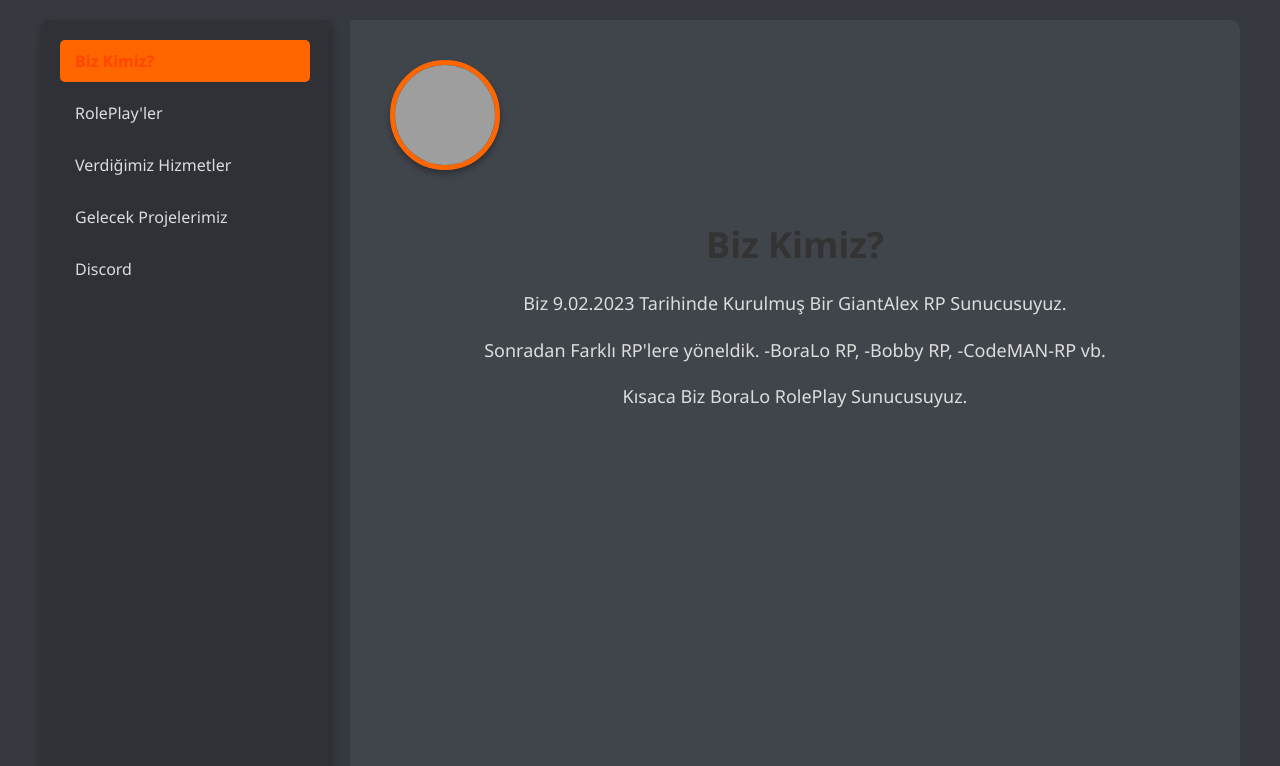
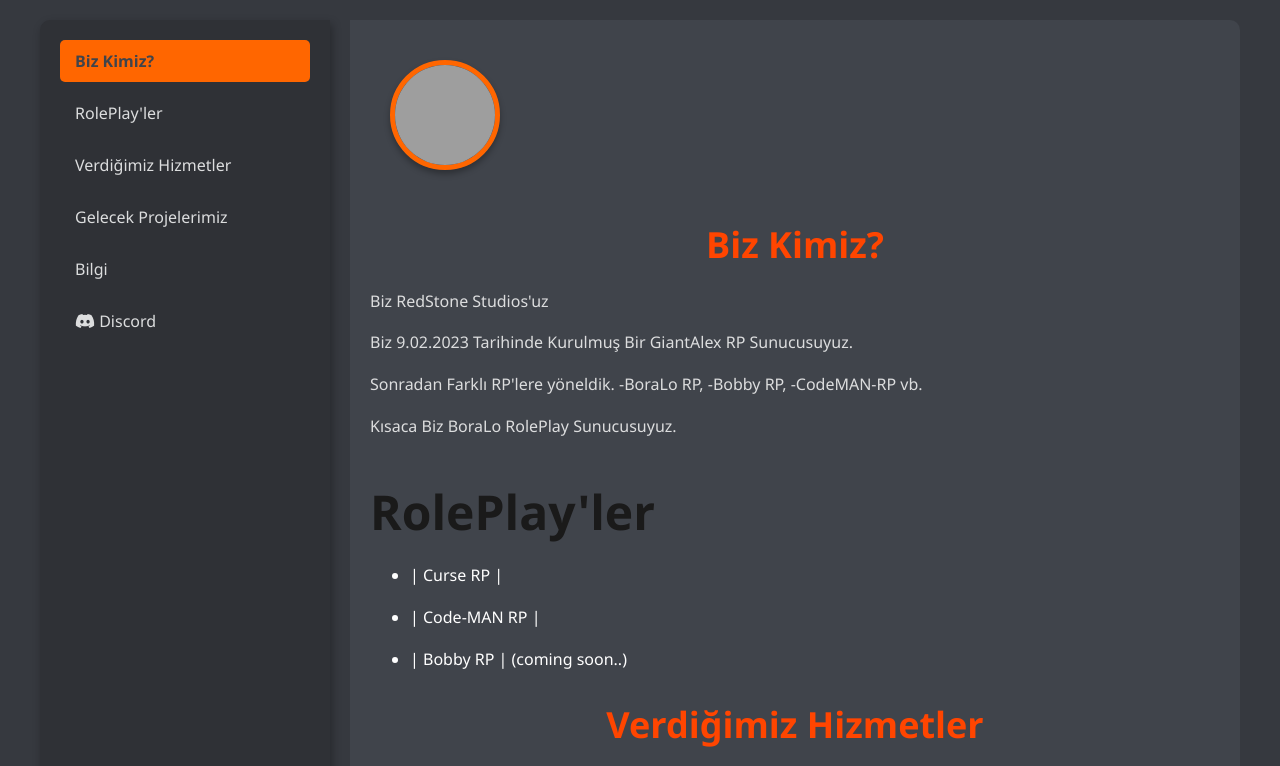
Before and after one commit to ClayQ1453/RSS-WEB, a plain HTML site: page index.html in a window 1280 px wide. Both pictures are taken after a click on the link "Biz Kimiz?". Shown: the top 766 px of the page. Drawn offline with Linux system fonts and the light colour scheme; grey boxes are pictures that could not be loaded.

Commit message:
index.html

```diff
--- a/index.html
+++ b/index.html
@@ -6,40 +6,6 @@
     <title>RedStone Studios</title>
     <link rel="stylesheet" href="main.css">
     <link rel="stylesheet" href="https://cdnjs.cloudflare.com/ajax/libs/font-awesome/6.6.0/css/all.min.css">
-    <style>
-        .section h2 {
-            font-size: 36px;
-            color: #333;
-            text-align: center;
-            margin-bottom: 20px;
-        }
-
-        .section p {
-            font-size: 18px;
-            line-height: 1.6;
-            text-align: center;
-        }
-
-        .large-heading {
-            font-size: 48px;
-            color: #ff4500;
-            text-align: center;
-            margin-bottom: 20px;
-        }
-
-        .hidden {
-            display: none;
-        }
-
-        .sidebar-nav a.active {
-            color: #ff4500;
-            font-weight: bold;
-        }
-
-        .content-area {
-            transition: all 0.3s ease-in-out;
-        }
-    </style>
 </head>
 <body>
     <div class="main-container">
@@ -49,7 +15,10 @@
                 <a href="#services" class="services-link">RolePlay'ler</a>
                 <a href="#hizmetler" class="toggle-service">Verdiğimiz Hizmetler</a>
                 <a href="#portfolio">Gelecek Projelerimiz</a>
-                <a href="javascript:void(0);" id="discordLink">Discord</a>
+                <a href="#bilgi" class="toggle-service">Bilgi</a>
+                <a href="javascript:void(0);" id="discordLink">
+                    <i class="fab fa-discord"></i> Discord
+                </a>
             </nav>
         </aside>
 
@@ -60,19 +29,24 @@
                 </div>
             </header>
 
-            <section id="home" class="section">
+            <section id="home" class="section visible">
                 <h2>Biz Kimiz?</h2>
-                <p>Biz 9.02.2023 Tarihinde Kurulmuş Bir GiantAlex RP Sunucusuyuz.<p>
-                <p>Sonradan Farklı RP'lere yöneldik. -BoraLo RP, -Bobby RP, -CodeMAN-RP vb.<p>
+                <p>Biz RedStone Studios'uz <p>
+                <p>Biz 9.02.2023 Tarihinde Kurulmuş Bir GiantAlex RP Sunucusuyuz.</p>
+                <p>Sonradan Farklı RP'lere yöneldik. -BoraLo RP, -Bobby RP, -CodeMAN-RP vb.</p>
                 <p>Kısaca Biz BoraLo RolePlay Sunucusuyuz.</p>
             </section>
 
-            <section id="services" class="section hidden">
-                <h2>RolePlay'ler</h2>
-                <p>Curse RP, Code-MAN RP, Bobby RP - | coming soon. |</p>
+            <section id="services" class="section">
+                <h1 style="font-size: 3em; color: rgb(26, 26, 26); margin-bottom: 20px;">RolePlay'ler</h1>
+                <ul>
+                    <li style="margin-bottom: 20px;"> | Curse RP | </li>
+                    <li style="margin-bottom: 20px;"> | Code-MAN RP | </li>
+                    <li style="margin-bottom: 20px;"> | Bobby RP | (coming soon..) </li>
+                </ul>
             </section>
 
-            <section id="hizmetler" class="section hidden">
+            <section id="hizmetler" class="section">
                 <h2 class="large-heading">Verdiğimiz Hizmetler</h2>
                 <div class="service-content">
                     <ul>
@@ -85,11 +59,26 @@
                 </div>
             </section>
 
-            <section id="portfolio" class="section hidden">
+            <section id="portfolio" class="section">
                 <h2>Gelecek Projelerimiz</h2>
                 <p>1- VDS'li Sunucular</p>
                 <p>2- Bobby RP</p>
                 <p>3- RSS Launcher | RedStone Studios Launcher</p>
+            </section>
+
+            <section id="bilgi" class="section">
+                <h2>Bilgi</h2>
+                <p>YouTube Platformlarımız</p>
+                <div class="youtube-links">
+                    <a href="https://www.youtube.com/@ClayQ_1453" target="_blank" class="youtube-link">
+                        <img src="https://upload.wikimedia.org/wikipedia/commons/4/42/YouTube_icon_%282013-2017%29.png" alt="ClayQ YouTube Kanalı" class="youtube-logo">
+                        <span>ClayQ</span>
+                    </a>
+                    <a href="https://youtube.com/@redstonestudios2616?si=LTxwW4qS8eL8Dhz7" target="_blank" class="youtube-link">
+                        <img src="https://upload.wikimedia.org/wikipedia/commons/4/42/YouTube_icon_%282013-2017%29.png" alt="RedStone Studios YouTube Kanalı" class="youtube-logo">
+                        <span>RedStone Studios</span>
+                    </a>
+                </div>
             </section>
 
         </div>
@@ -106,25 +95,19 @@
                 }
 
                 document.querySelectorAll('.content-area > .section').forEach(section => {
-                    section.classList.add('hidden');
+                    section.classList.remove('visible');
                 });
 
                 const targetSection = document.querySelector(this.getAttribute('href'));
-                targetSection.classList.remove('hidden');
+                targetSection.classList.add('visible');
 
                 document.querySelectorAll('.sidebar-nav a').forEach(link => link.classList.remove('active'));
                 this.classList.add('active');
-
-                if (this.classList.contains('toggle-service')) {
-                    const heading = document.querySelector('#hizmetler .large-heading');
-                    heading.style.fontSize = '48px';
-                    heading.style.color = '#ff4500';
-                }
             });
         });
 
         document.querySelector('.sidebar-nav a').classList.add('active');
-        document.querySelector('#home').classList.remove('hidden');
+        document.querySelector('#home').classList.add('visible');
     </script>
 </body>
 </html>
```
